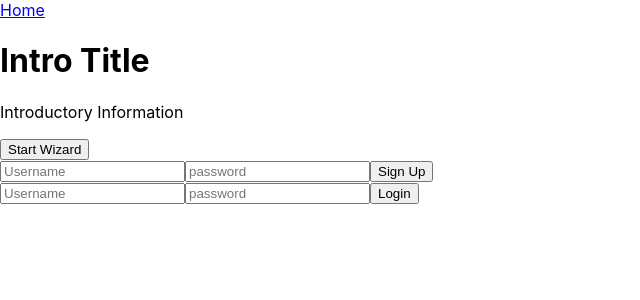
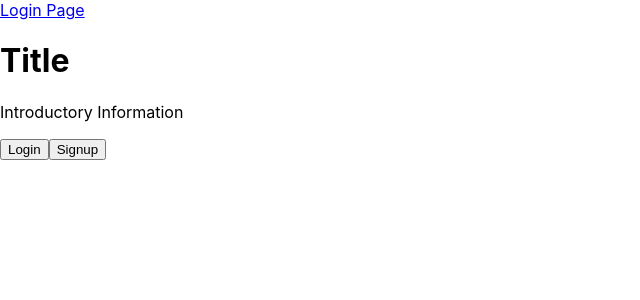
Before and after one commit to jmsdevx/scifi-cyoa, a React (Create React App) app: page / in a window 1280 px wide. Shown: the top 300 px of the page, without its empty margins (0-640 px from the left). Built offline with nearby package versions, Linux system fonts and the light colour scheme.

Commit message:
login toggling

```diff
--- a/src/components/wizard/Intro/Intro.js
+++ /dev/null
@@ -1,19 +0,0 @@
-import React from "react";
-import Layout from "../../../layout/Layout";
-import { Link } from "react-router-dom";
-import SignUp from "../../../layout/SignUp";
-import Login from "../../../layout/Login";
-
-const Intro = () => (
-  <Layout>
-    <h1>Intro Title</h1>
-    <p>Introductory Information</p>
-    <Link to="/color">
-      <button>Start Wizard</button>
-    </Link>
-    <SignUp />
-    <Login />
-  </Layout>
-);
-
-export default Intro;
--- a/src/ducks/async.js
+++ b/src/ducks/auth/auth_async.js
@@ -8,7 +8,7 @@ import {
   getUserPending,
   getUserFulfilled,
   getUserRejected
-} from "./sync";
+} from "./auth_sync";
 import axios from "axios";
 
 export function trySignup(username, password) {
--- a/src/ducks/reducer.js
+++ b/src/ducks/auth/auth_reducer.js
@@ -7,8 +7,9 @@ import {
   LOGIN_REJECTED,
   GET_USER_PENDING,
   GET_USER_FULFILLED,
-  GET_USER_REJECTED
-} from "./constants";
+  GET_USER_REJECTED,
+  RESET_ERROR
+} from "../constants";
 
 export const initialState = {
   user: {},
@@ -19,19 +20,19 @@ export const initialState = {
 export default function reducer(state = initialState, action) {
   switch (action.type) {
     case SIGN_UP_PENDING:
-      return { ...state, pending: action.pending, error: action.error };
+      return { ...state, pending: action.pending };
     case SIGN_UP_FULFILLED:
       return { ...state, pending: action.pending, user: action.payload.data };
     case SIGN_UP_REJECTED:
       return { ...state, pending: action.pending, error: action.error };
     case `${LOGIN_PENDING}`:
-      return { ...state, pending: action.pending, error: action.error };
+      return { ...state, pending: action.pending };
     case LOGIN_FULFILLED:
       return { ...state, pending: action.pending, user: action.payload.data };
     case LOGIN_REJECTED:
       return { ...state, pending: action.pending, error: action.error };
     case GET_USER_PENDING:
-      return { ...state, pending: action.pending, error: action.error };
+      return { ...state, pending: action.pending };
     case GET_USER_FULFILLED:
       return { ...state, pending: action.pending, user: action.payload.data };
     case GET_USER_REJECTED:
@@ -40,6 +41,11 @@ export default function reducer(state = initialState, action) {
         pending: action.pending,
         error: action.error
       };
+    case RESET_ERROR:
+      return {
+        ...state,
+        error: action.error
+      };
     default:
       return state;
   }
--- a/src/ducks/sync.js
+++ b/src/ducks/auth/auth_sync.js
@@ -7,14 +7,14 @@ import {
   LOGIN_REJECTED,
   GET_USER_PENDING,
   GET_USER_FULFILLED,
-  GET_USER_REJECTED
-} from "./constants";
+  GET_USER_REJECTED,
+  RESET_ERROR
+} from "../constants";
 
 export function signupPending() {
   return {
     type: SIGN_UP_PENDING,
-    pending: true,
-    error: false
+    pending: true
   };
 }
 
@@ -37,8 +37,7 @@ export function signupRejected() {
 export function loginPending() {
   return {
     type: LOGIN_PENDING,
-    pending: true,
-    error: false
+    pending: true
   };
 }
 
@@ -61,8 +60,7 @@ export function loginRejected() {
 export function getUserPending() {
   return {
     type: GET_USER_PENDING,
-    pending: true,
-    error: false
+    pending: true
   };
 }
 
@@ -81,3 +79,10 @@ export function getUserRejected() {
     pending: false
   };
 }
+
+export function resetError() {
+  return {
+    type: RESET_ERROR,
+    error: false
+  };
+}
--- a/src/ducks/constants.js
+++ b/src/ducks/constants.js
@@ -12,3 +12,6 @@ export const LOGIN_REJECTED = "LOGIN_REJECTED";
 export const GET_USER_PENDING = "GET_USER_PENDING";
 export const GET_USER_FULFILLED = "GET_USER_FULFILLED";
 export const GET_USER_REJECTED = "GET_USER_REJECTED";
+
+//resets
+export const RESET_ERROR = "RESET_ERROR";
--- a/src/ducks/store.js
+++ b/src/ducks/store.js
@@ -1,7 +1,7 @@
-import { createStore, applyMiddleware, compose } from "redux";
+import { createStore, applyMiddleware } from "redux";
 import thunk from "redux-thunk";
 import { createLogger } from "redux-logger";
-import reducer from "./reducer";
+import auth_reducer from "../ducks/auth/auth_reducer";
 
 const logger = createLogger({
   duration: true,
@@ -10,6 +10,6 @@ const logger = createLogger({
 });
 
 const middlewares = applyMiddleware(thunk, logger);
-const store = createStore(reducer, middlewares);
+const store = createStore(auth_reducer, middlewares);
 
 export default store;
--- a/src/layout/Dashboard.js
+++ b/src/layout/Dashboard.js
@@ -1,6 +1,6 @@
 import React, { Component } from "react";
 import { connect } from "react-redux";
-import { getUser } from "../ducks/async";
+import { getUser } from "../ducks/auth/auth_async";
 
 class Dashboard extends Component {
   componentDidMount() {
--- a/src/layout/Login.js
+++ b/src/layout/Login.js
@@ -1,7 +1,8 @@
 import React, { Component } from "react";
 import { connect } from "react-redux";
-import { Link, Redirect } from "react-router-dom";
-import { tryLogin } from "../ducks/async";
+import { Redirect } from "react-router-dom";
+import { tryLogin } from "../ducks/auth/auth_async";
+import { resetError } from "../ducks/auth/auth_sync";
 
 class Login extends Component {
   constructor(props) {
@@ -19,11 +20,16 @@ class Login extends Component {
   handleSubmit = e => {
     e.preventDefault();
     this.props.login(this.state.username, this.state.password);
+    this.setState({ username: "", password: "" });
   };
   render() {
     console.log(this.props.user);
     if (this.props.user.username) {
       return <Redirect push to="/dashboard" />;
+    }
+    if (this.props.error) {
+      alert("Try again!");
+      this.props.reset();
     }
     return (
       <div>
@@ -51,11 +57,13 @@ class Login extends Component {
 
 const mapStateToProps = state => {
   return {
-    user: state.user
+    user: state.user,
+    error: state.error,
+    pending: state.pending
   };
 };
 
 export default connect(
   mapStateToProps,
-  { login: tryLogin }
+  { login: tryLogin, reset: resetError }
 )(Login);
--- a/src/layout/Nav.js
+++ b/src/layout/Nav.js
@@ -3,7 +3,7 @@ import { Link } from "react-router-dom";
 
 const Nav = () => (
   <nav>
-    <Link to="/">Home</Link>
+    <Link to="/">Login Page</Link>
   </nav>
 );
 
--- a/src/layout/SignUp.js
+++ b/src/layout/SignUp.js
@@ -1,7 +1,8 @@
 import React, { Component } from "react";
 import { connect } from "react-redux";
-import { trySignup } from "../ducks/async";
+import { trySignup } from "../ducks/auth/auth_async";
 import { Redirect } from "react-router-dom";
+import { resetError } from "../ducks/auth/auth_sync";
 
 class Signup extends Component {
   constructor(props) {
@@ -19,11 +20,16 @@ class Signup extends Component {
   handleSubmit = e => {
     e.preventDefault();
     this.props.signup(this.state.username, this.state.password);
+    this.setState({ username: "", password: "" });
   };
   render() {
     console.log(this.props.user);
     if (this.props.user.username) {
       return <Redirect push to="/dashboard" />;
+    }
+    if (this.props.error) {
+      alert("Try again!");
+      this.props.reset();
     }
     return (
       <div>
@@ -51,11 +57,13 @@ class Signup extends Component {
 
 const mapStateToProps = state => {
   return {
-    user: state.user
+    user: state.user,
+    error: state.error,
+    pending: state.pending
   };
 };
 
 export default connect(
   mapStateToProps,
-  { signup: trySignup }
+  { signup: trySignup, reset: resetError }
 )(Signup);
--- /dev/null
+++ b/src/layout/Splash.js
@@ -0,0 +1,33 @@
+import React, { Component } from "react";
+import Layout from "./Layout";
+import { Link } from "react-router-dom";
+import Signup from "./SignUp";
+import Login from "./Login";
+
+class Splash extends Component {
+  constructor(props) {
+    super(props);
+    this.state = {
+      login: false,
+      signup: false
+    };
+  }
+
+  toggler(type, other) {
+    this.setState({ [type]: !this.state[type], [other]: false });
+  }
+  render() {
+    return (
+      <Layout>
+        <h1>Title</h1>
+        <p>Introductory Information</p>
+        <button onClick={() => this.toggler("login", "signup")}>Login</button>
+        <button onClick={() => this.toggler("signup", "login")}>Signup</button>
+        {this.state.login ? <Login /> : null}
+        {this.state.signup ? <Signup /> : null}
+      </Layout>
+    );
+  }
+}
+
+export default Splash;
--- a/src/routes/routes.js
+++ b/src/routes/routes.js
@@ -4,7 +4,7 @@ import Archetype from "../components/wizard/Archetype/Archetype";
 import Color from "../components/wizard/Color/Color";
 import Companion from "../components/wizard/Companion/Companion";
 import Fear from "../components/wizard/Fear/Fear";
-import Intro from "../components/wizard/Intro/Intro";
+import Splash from "../layout/Splash";
 import LovedOne from "../components/wizard/LovedOne/LovedOne";
 import Race from "../components/wizard/Race/Race";
 import Review from "../components/wizard/Review/Review";
@@ -13,7 +13,7 @@ import Dashboard from "../layout/Dashboard";
 
 export default (
   <Switch>
-    <Route path="/" exact component={Intro} />
+    <Route path="/" exact component={Splash} />
     <Route path="/dashboard" component={Dashboard} />
     <Route path="/color" component={Color} />
     <Route path="/race" component={Race} />
```
